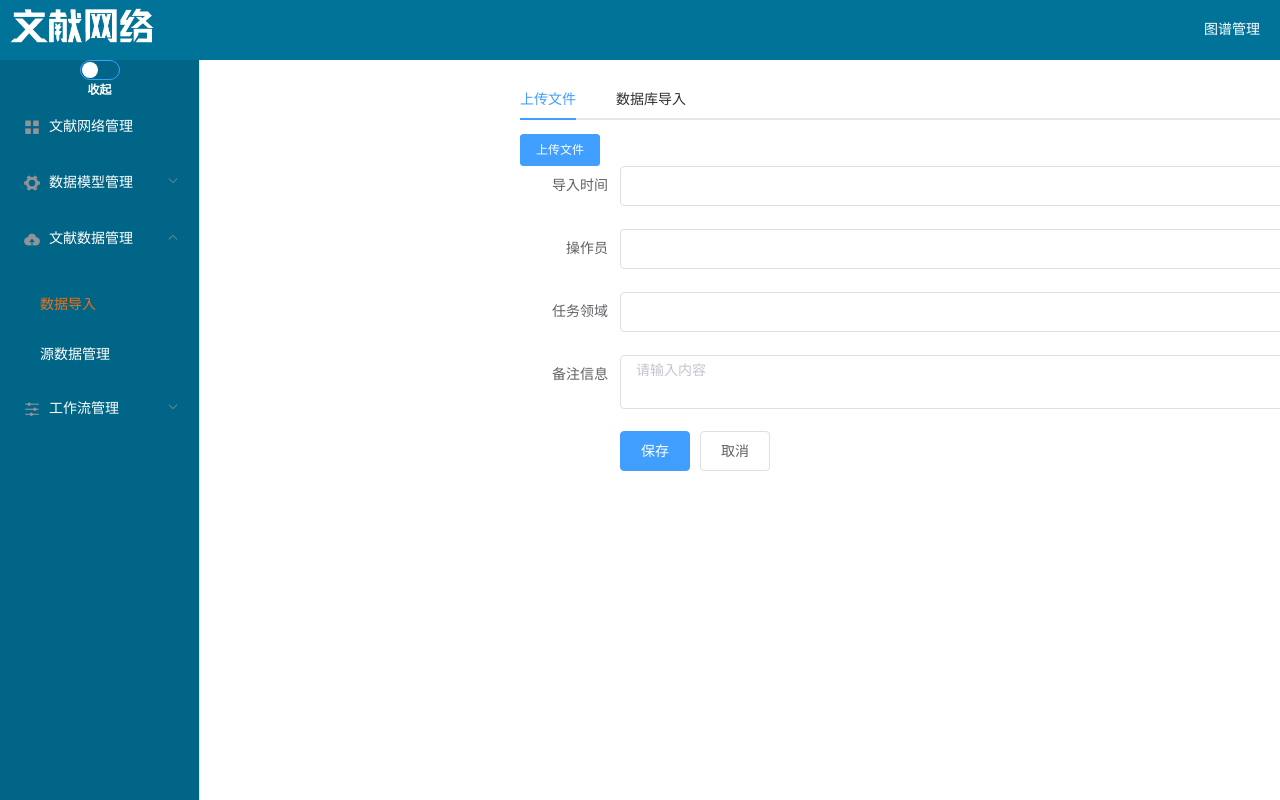
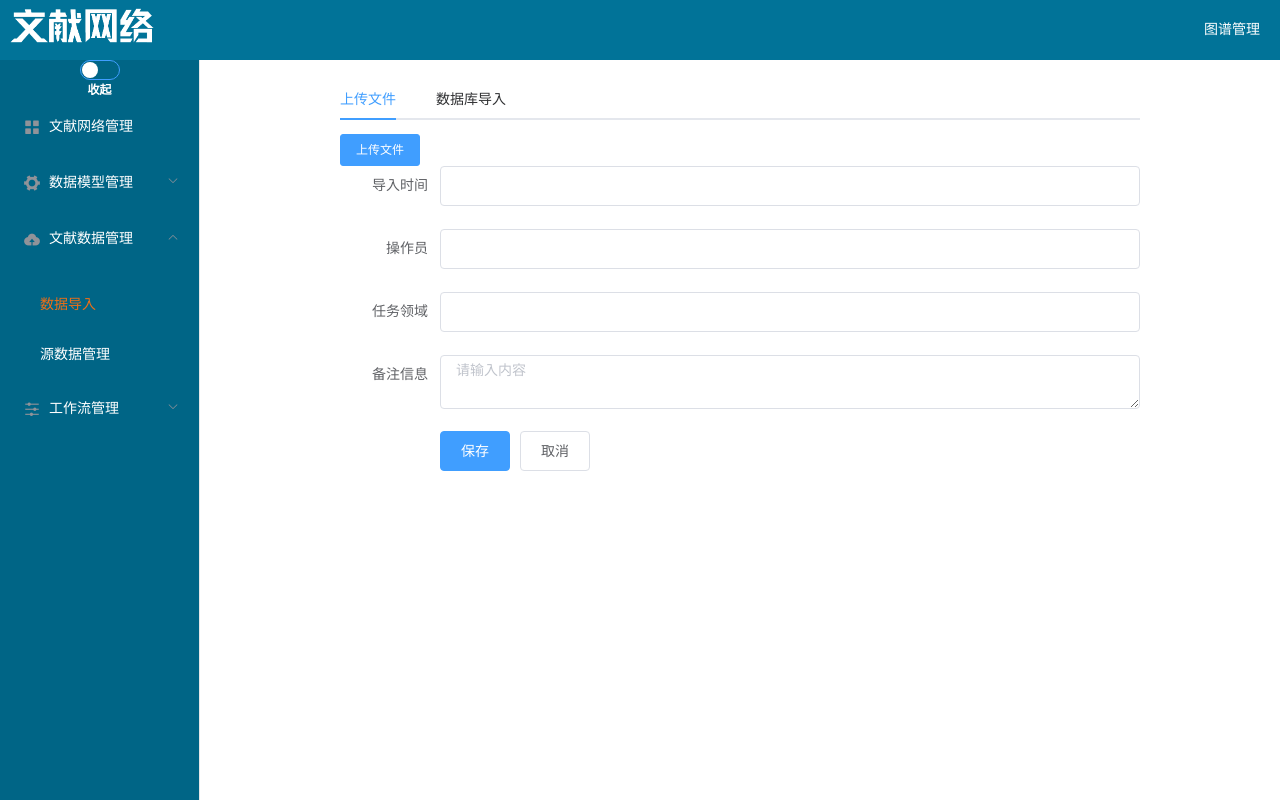
Before and after one commit to xiaobao999/netBack111, a Vue app: page /dataimport in a window 1280 px wide. Built offline with nearby package versions, Linux system fonts and the light colour scheme.

Commit message:
bug修改导航

```diff
--- a/src/components/dataimport.vue
+++ b/src/components/dataimport.vue
@@ -61,7 +61,7 @@
 <style scoped lang="less">
 .dataimport {
   width: 800px;
-  margin-left: 300px;
+  margin: 0 auto;
   .el-tabs {
     margin-top: 0;
   }
@@ -86,7 +86,7 @@ export default {
     handlePreview() {},
     handleExceed() {},
     beforeRemove() {},
-    close(){}
+    close() {}
   }
 };
 </script>
--- a/src/views/Home.vue
+++ b/src/views/Home.vue
@@ -22,8 +22,6 @@
           background-color="#006586"
           text-color="#fff"
           active-text-color="#ee6e15"
-          @open="handleOpen"
-          @close="handleClose"
           :collapse="isCollapse"
         >
           <div class="Tips">
@@ -87,6 +85,10 @@ export default {
     this.geturl();
   },
   methods: {
+    state() {
+      console.log(1111);
+      this.isCollapse = !this.isCollapse;
+    },
     handleSelect() {},
     handleOpen() {},
     handleClose() {},
```
